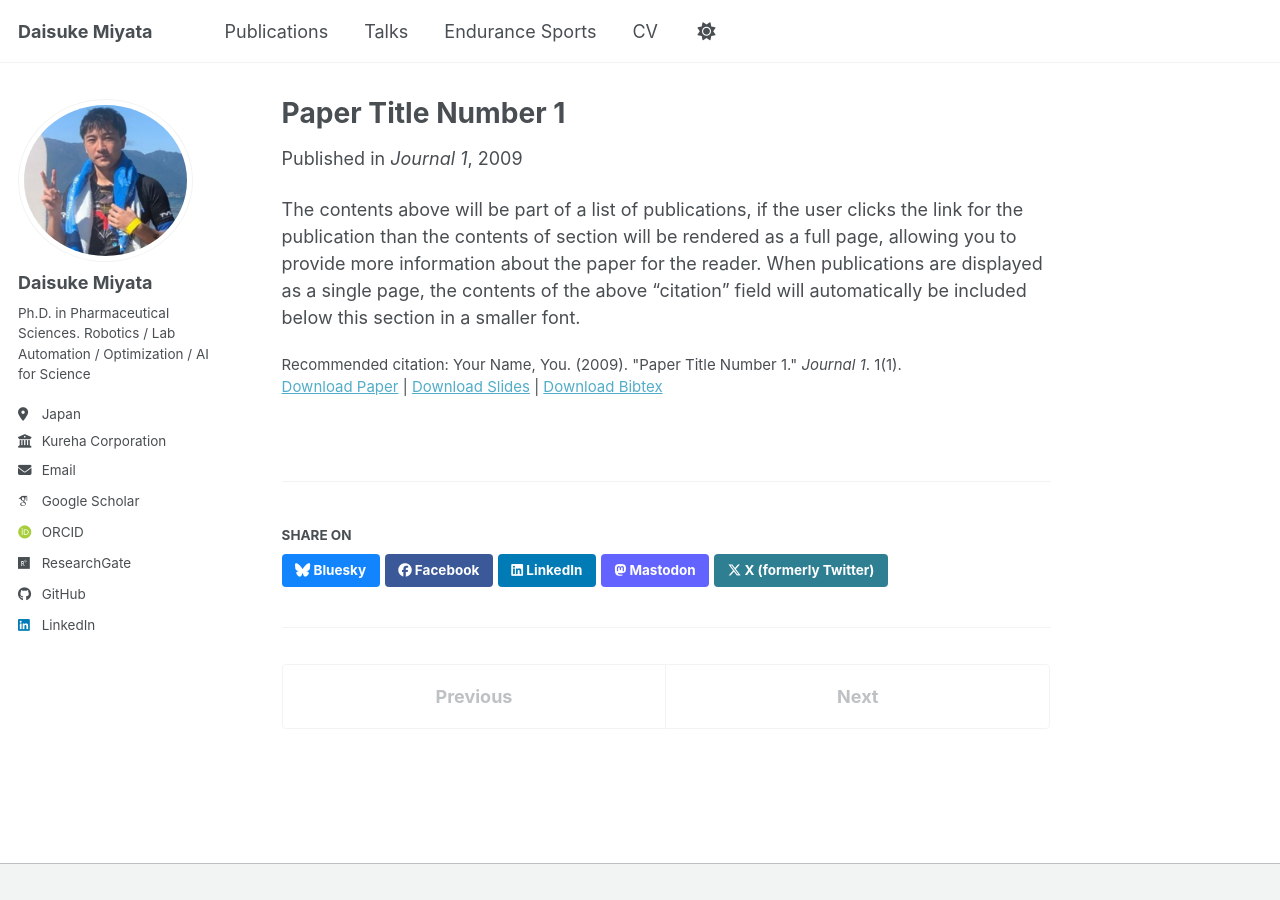
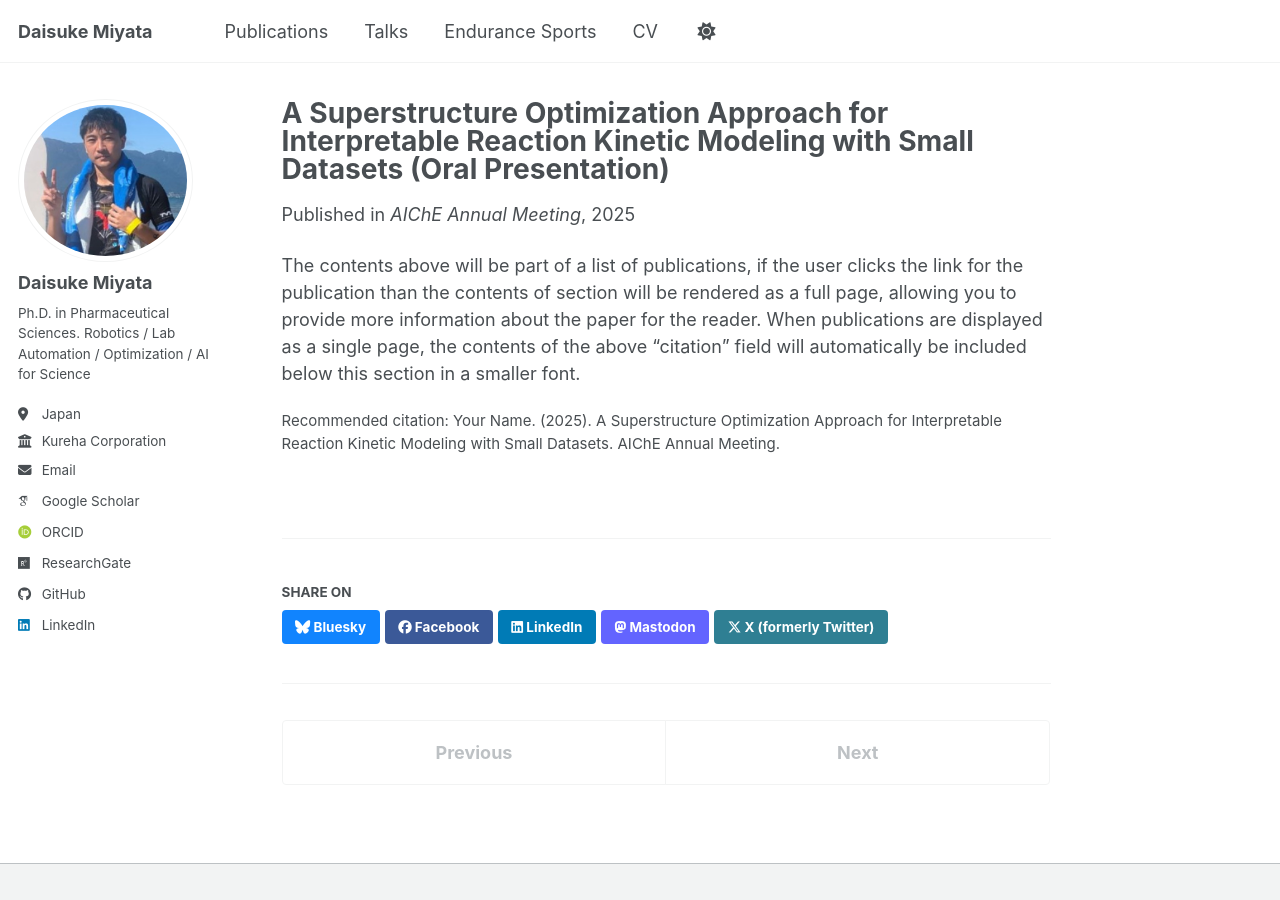
Before and after one commit to daisuke-miyata/daisuke-miyata.github.io, a Jekyll site: the page built from _publications/2009-10-01-paper-title-number-1.md, in a window 1280 px wide. Built offline with Jekyll 4.4.1, drawn with Linux system fonts in a browser that asks for light colours; some web fonts are replaced; a script bundle is joined from its source files by our own code; library files that are not in the unit come from our copies.

Commit message:
Update 2009-10-01-paper-title-number-1.md

```diff
--- a/_publications/2009-10-01-paper-title-number-1.md
+++ b/_publications/2009-10-01-paper-title-number-1.md
@@ -1,14 +1,12 @@
 ---
-title: "Paper Title Number 1"
+title: "A Superstructure Optimization Approach for Interpretable Reaction Kinetic Modeling with Small Datasets (Oral Presentation)"
 collection: publications
 category: manuscripts
-permalink: /publication/2009-10-01-paper-title-number-1
-excerpt: 'This paper is about the number 1. The number 2 is left for future work.'
-date: 2009-10-01
-venue: 'Journal 1'
-slidesurl: 'https://academicpages.github.io/files/slides1.pdf'
-paperurl: 'https://academicpages.github.io/files/paper1.pdf'
-bibtexurl: 'https://academicpages.github.io/files/bibtex1.bib'
-citation: 'Your Name, You. (2009). &quot;Paper Title Number 1.&quot; <i>Journal 1</i>. 1(1).'
+permalink: /publication/2025-11-04-aiche
+date: 2025-11-04
+venue: "AIChE Annual Meeting"
+presentation: oral
+excerpt: "Optimization-based framework for interpretable reaction kinetic modeling under small data regimes."
+citation: "Your Name. (2025). A Superstructure Optimization Approach for Interpretable Reaction Kinetic Modeling with Small Datasets. AIChE Annual Meeting."
 ---
 The contents above will be part of a list of publications, if the user clicks the link for the publication than the contents of section will be rendered as a full page, allowing you to provide more information about the paper for the reader. When publications are displayed as a single page, the contents of the above "citation" field will automatically be included below this section in a smaller font.
```
